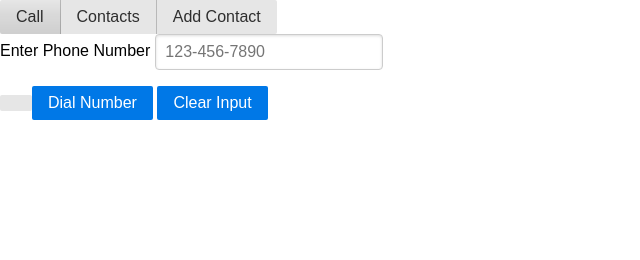
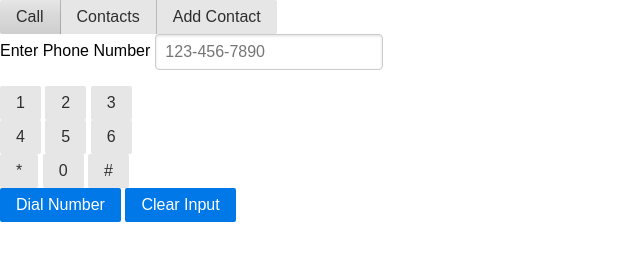
Before and after one commit to kayla-gehring/kayla-gehring.github.io, a plain HTML site: page index.html in a window 1280 px wide. Shown: the whole page, without its empty margins (0-640 px from the left). Drawn offline with nearby package versions, Linux system fonts and the light colour scheme.

Commit message:
more buttons

```diff
--- a/index.html
+++ b/index.html
@@ -38,8 +38,23 @@
           <input type="text" class="dialer-content" id="dialer-box" placeholder="123-456-7890" value="">
           </form>
 
-          <!-- Dial Buttons -->
-          <button form="dialerForm" class="number-buttons pure-button" id="b3" value="3" onclick="inputNum(this)">
+        <!-- Dial Buttons -->
+        <div class="dialer-content" id="buttons1-3">
+          <button form="dialerForm" class="number-buttons pure-button" id="b1" value="1" onclick="inputNum(this)">1</button>
+          <button form="dialerForm" class="number-buttons pure-button" id="b2" value="2" onclick="inputNum(this)">2</button>
+          <button form="dialerForm" class="number-buttons pure-button" id="b3" value="3" onclick="inputNum(this)">3</button>
+        </div>
+        <div class="dialer-content" id="buttons4-6">
+          <button form="dialerForm" class="number-buttons pure-button" id="b4" value="4" onclick="inputNum(this)">4</button>
+          <button form="dialerForm" class="number-buttons pure-button" id="b5" value="5" onclick="inputNum(this)">5</button>
+          <button form="dialerForm" class="number-buttons pure-button" id="b6" value="6" onclick="inputNum(this)">6</button>
+        </div>
+        <div class="dialer-content" id="buttons*0#">
+          <button form="dialerForm" class="number-buttons pure-button" id="b*" value="*" onclick="inputNum(this)">*</button>
+          <button form="dialerForm" class="number-buttons pure-button" id="b0" value="0" onclick="inputNum(this)">0</button>
+          <button form="dialerForm" class="number-buttons pure-button" id="b#" value="#" onclick="inputNum(this)">#</button>
+        </div>
+
 
           <!-- Action Buttons -->
           <button class="tabContents action-buttons pure-button pure-button-primary" id="dial-button">Dial Number</button>
--- a/phone.js
+++ b/phone.js
@@ -44,13 +44,14 @@ function inputNum(element){
 }
 
 
-//Generate a list of contacts
-//list of names generated at listofrandomnames.com
-var contacts = ["Archie Reeb", "Marc Flavell", "Kasey Burr", "Katharyn Lanford", "Sharilyn Krohn", "Eda Brinkmann", "Neida Stlouis", "Ranee Maltby", "Tod Bottomley","Margit Mazzola"];
 
 /*https://stackoverflow.com/questions/20060915/javascript-how-do-you-set-the-value-of-a-button-with-an-element-from-an-array referenced to make this function */
 function listContacts(){
+    //Generate a list of contacts
+    //list of names generated at listofrandomnames.com
+    var contacts = ["Archie Reeb", "Marc Flavell", "Kasey Burr", "Katharyn Lanford", "Sharilyn Krohn", "Eda Brinkmann", "Neida Stlouis", "Ranee Maltby", "Tod Bottomley","Margit Mazzola"];
+
     for(var i=0; i < contacts.length; i++){
-        $("contactsContent").write("<button class='contactsList pure-button' value='" + contacts[i] + "'>");
+        $("#contactsContent").write("<button class='contactsList pure-button' value='" + contacts[i] + "'>");
     }
 };
```
